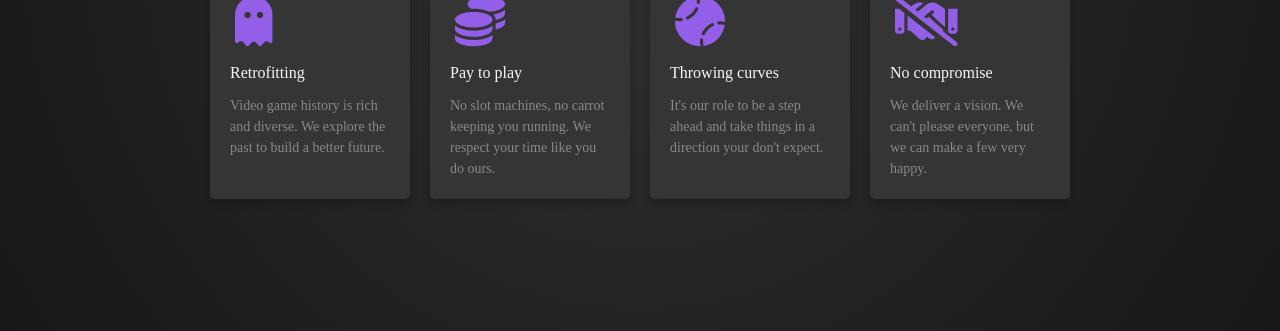
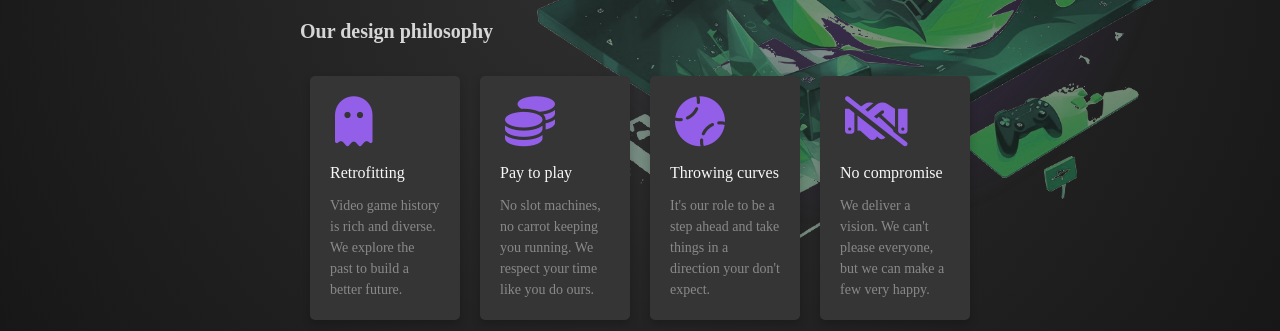
Before and after one commit to playsthetic/site, an Astro site: page / in a window 1280 px wide. Shown: the part 469-800 px from the top of the page. Built offline with nearby package versions, Linux system fonts and the light colour scheme; Astro itself is replaced by a stand-in of ours.

Commit message:
Update content

```diff
--- a/src/components/sections/About.astro
+++ b/src/components/sections/About.astro
@@ -10,20 +10,22 @@
                 </a>
             </div>
             <div class="card">
-                <a href="https://twitter.com/playsthetic">
+                <a
+                    href="https://www.youtube.com/channel/UC9_9fD79DqRTZ2Y04G_p8iQ"
+                >
                     <i class="fab fa-youtube"></i>
                 </a>
             </div>
-            <div class="card">
-                <a href="https://twitter.com/playsthetic">
+            <!-- <div class="card">
+                <a href="">
                     <i class="fab fa-discord"></i>
                 </a>
             </div>
             <div class="card">
-                <a href="https://twitter.com/playsthetic">
+                <a href="">
                     <i class="fab fa-steam"></i>
                 </a>
-            </div>
+            </div> -->
             <div class="card">
                 <a href="https://github.com/playsthetic">
                     <i class="fab fa-github"></i>
--- a/src/components/sections/Splash.astro
+++ b/src/components/sections/Splash.astro
@@ -1,5 +1,6 @@
 <div id="splash" class="section">
     <div class="content">
+        <img id="background-image" src="splash.png" />
         <h1>Playsthetic</h1>
         <h2>We make it, you play it</h2>
         <h3>Our design philosophy</h3>
@@ -46,4 +47,22 @@
         -webkit-background-clip: text;
         -webkit-text-fill-color: transparent;
     }
+
+    .content {
+        /* background: radial-gradient(
+            circle 500px at 1325px 450px,
+            #4f286c,
+            #ffffff00
+        );
+        z-index: -2; */
+    }
+    #background-image {
+        position: absolute;
+        z-index: -1;
+        width: 700px;
+        opacity: 50%;
+        top: 50px; /* Adjust this value to position your image vertically */
+        left: 40%;
+        background: radial-gradient(circle 300px at center, #543186, #ffffff00);
+    }
 </style>
--- a/src/pages/index.astro
+++ b/src/pages/index.astro
@@ -59,7 +59,8 @@ import About from "../components/sections/About.astro";
         /* box-sizing: border-box; */
     }
     .content {
-        padding: 200px;
+        position: relative;
+        padding: 300px;
         height: 100vh;
     }
 
```
Also changed, not shown: public/splash.png (added).
